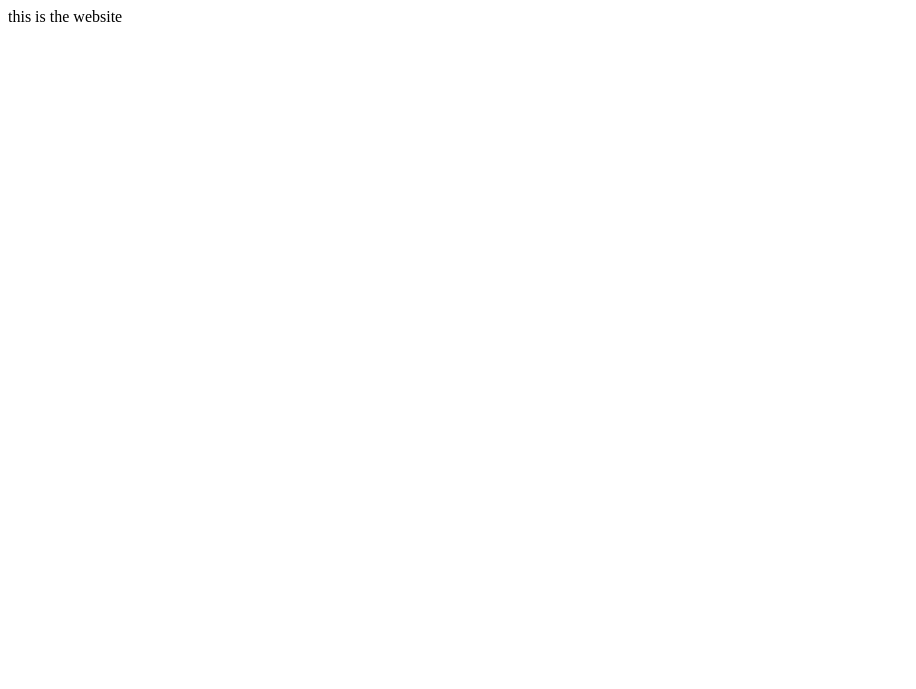
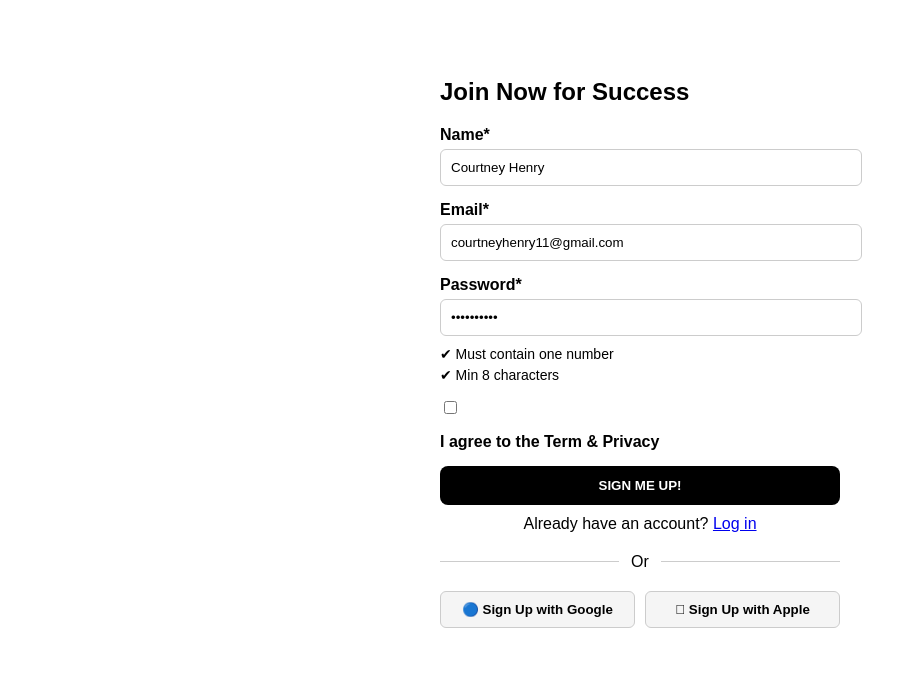
Before and after one commit to DevlepoerSeeta/DEMO, a plain HTML site: page index.html in a window 1280 px wide. Shown: the whole page, without its empty margins (0-916 px from the left). Drawn offline with Linux system fonts and the light colour scheme.

Commit message:
write a code

```diff
--- a/index.html
+++ b/index.html
@@ -1 +1,149 @@
-<p>this is the website</p>
+<!DOCTYPE html>
+<html lang="en">
+<head>
+  <meta charset="UTF-8">
+  <title>Join Now</title>
+  <style>
+    body {
+      font-family: Arial, sans-serif;
+      display: flex;
+      justify-content: center;
+      padding: 50px;
+      background-color: #fff;
+    }
+
+    .form-container {
+      width: 400px;
+    }
+
+    h2 {
+      font-size: 24px;
+      font-weight: bold;
+      margin-bottom: 20px;
+    }
+
+    label {
+      display: block;
+      margin-top: 15px;
+      font-weight: bold;
+    }
+
+    input[type="text"],
+    input[type="email"],
+    input[type="password"] {
+      width: 100%;
+      padding: 10px;
+      margin-top: 5px;
+      border-radius: 6px;
+      border: 1px solid #ccc;
+    }
+
+    .password-rules {
+      margin: 10px 0;
+      font-size: 14px;
+    }
+
+    .password-rules span {
+      display: block;
+      margin-top: 5px;
+    }
+
+    .checkbox-container {
+      margin: 15px 0;
+    }
+
+    button {
+      width: 100%;
+      padding: 12px;
+      background-color: black;
+      color: white;
+      border: none;
+      border-radius: 8px;
+      font-weight: bold;
+      cursor: pointer;
+    }
+
+    .bottom-link {
+      text-align: center;
+      margin-top: 10px;
+    }
+
+    .divider {
+      display: flex;
+      align-items: center;
+      text-align: center;
+      margin: 20px 0;
+    }
+
+    .divider::before,
+    .divider::after {
+      content: '';
+      flex: 1;
+      border-bottom: 1px solid #ccc;
+    }
+
+    .divider:not(:empty)::before {
+      margin-right: .75em;
+    }
+
+    .divider:not(:empty)::after {
+      margin-left: .75em;
+    }
+
+    .oauth-buttons {
+      display: flex;
+      justify-content: space-between;
+      gap: 10px;
+    }
+
+    .oauth-buttons button {
+      flex: 1;
+      background-color: #f5f5f5;
+      color: black;
+      border: 1px solid #ccc;
+      padding: 10px;
+      border-radius: 6px;
+      font-weight: bold;
+      cursor: pointer;
+    }
+  </style>
+</head>
+<body>
+  <div class="form-container">
+    <h2>Join Now for Success</h2>
+    <form>
+      <label for="name">Name*</label>
+      <input type="text" id="name" name="name" value="Courtney Henry">
+
+      <label for="email">Email*</label>
+      <input type="email" id="email" name="email" value="courtneyhenry11@gmail.com">
+
+      <label for="password">Password*</label>
+      <input type="password" id="password" name="password" value="px#Qszxza1">
+
+      <div class="password-rules">
+        <span>✔ Must contain one number</span>
+        <span>✔ Min 8 characters</span>
+      </div>
+
+      <div class="checkbox-container">
+        <input type="checkbox" id="terms">
+        <label for="terms">I agree to the Term & Privacy</label>
+      </div>
+
+      <button type="submit">SIGN ME UP!</button>
+
+      <div class="bottom-link">
+        Already have an account? <a href="#">Log in</a>
+      </div>
+
+      <div class="divider">Or</div>
+
+      <div class="oauth-buttons">
+        <button>🔵 Sign Up with Google</button>
+        <button> Sign Up with Apple</button>
+      </div>
+    </form>
+  </div>
+</body>
+</html>
```
